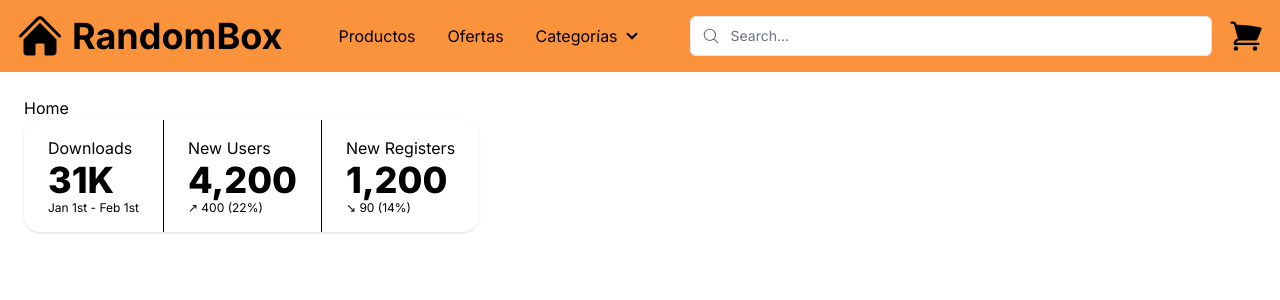
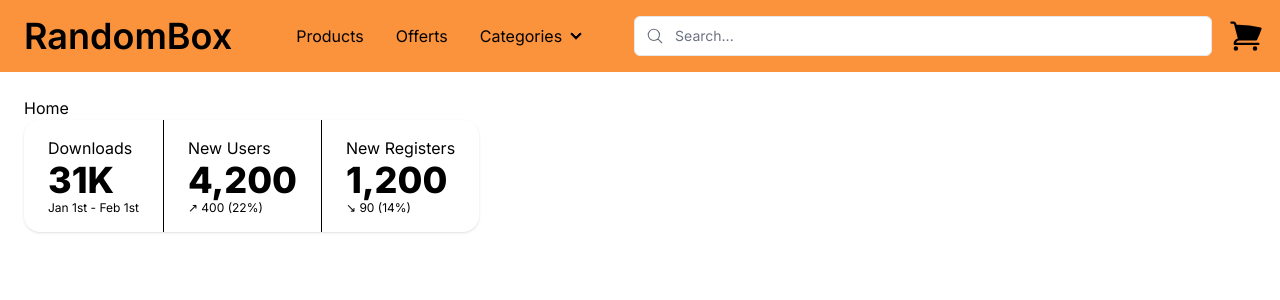
Before and after one commit to JuanOcaranza/Feuilles-Ocaranza-proyecto-nextjs, a Next.js app: page / in a window 1280 px wide. Shown: the top 300 px of the page. Built offline with nearby package versions, Linux system fonts and the light colour scheme; a web font is replaced by a local one.

Commit message:
Detalles visuales de la pagina "products"

```diff
--- a/components/box-card.tsx
+++ b/components/box-card.tsx
@@ -7,7 +7,7 @@ export default function BoxCard({ box } : { box: Box }) {
         <Link
             href={`/products/${box.id}`}
         >
-            <div className="card h-full card-normal bg-orange-200 m-2">
+            <div className="card h-full card-normal bg-orange-200 m-2 shadow-md">
                 <figure><Image src={box.image} alt={box.name + ' image'} width={600} height={600} /></figure>
                 <div className="card-body">
                     <h2 className="card-title">{box.name}</h2>
--- a/components/boxes-grid.tsx
+++ b/components/boxes-grid.tsx
@@ -22,7 +22,7 @@ export default async function BoxesGrid({
                     <p>We&apos;re sorry we don&apos;t have boxes for <b>&quot;{query}&quot;</b></p>
                 </div>
                 :
-                <div className="rounded-lg p-2 grid grid-cols-1 sm:grid-cols-2 md:grid-cols-3 lg:grid-cols-4 gap-4">
+                <div className="rounded-lg p-2 grid grid-cols-1 sm:grid-cols-2 md:grid-cols-3 lg:grid-cols-4 gap-x-4 gap-y-8">
                     {boxes?.map((box) => <BoxCard key={box.id} box={box} />)}
                 </div>
             }
--- a/components/navbar/categories.tsx
+++ b/components/navbar/categories.tsx
@@ -29,7 +29,7 @@ export default function Categories({ className }: { className?: string }) {
     return (
         <li>
             <details ref={detailsRef}>
-                <summary className="text-base">Categorías</summary>
+                <summary className="text-base">Categories</summary>
                 <ul className={clsx("p-2 z-50", className)}>
                     {links.map((link) => (
                         <li key={link.name} className="text-base hover:bg-orange-500 rounded-md">
--- a/components/navbar/home-link.tsx
+++ b/components/navbar/home-link.tsx
@@ -3,9 +3,9 @@ import { HomeIcon } from "@heroicons/react/24/solid";
 
 export  default function HomeLink() {
     return (
-        <Link href="/" className="flex items-center gap-2">
-            <HomeIcon className="w-6 lg:w-12" />
-            <p className="hidden lg:block text-4xl font-bold">RandomBox</p>
+        <Link href="/" className="flex items-center">
+            {/* <HomeIcon className="w-6 lg:w-12" /> */}
+            <h1 className="hidden lg:block text-4xl p-2 font-semibold">RandomBox</h1>
         </Link>
     )
 }
--- a/components/navbar/nav-links.tsx
+++ b/components/navbar/nav-links.tsx
@@ -5,8 +5,8 @@ import clsx from "clsx";
 import Link from "next/link";
 
 const links = [
-    { name: 'Productos', href: '/products' },
-    { name: 'Ofertas', href: '/offerts' },
+    { name: 'Products', href: '/products' },
+    { name: 'Offerts', href: '/offerts' },
 ];
 
 export default function NavLinks() {
```
